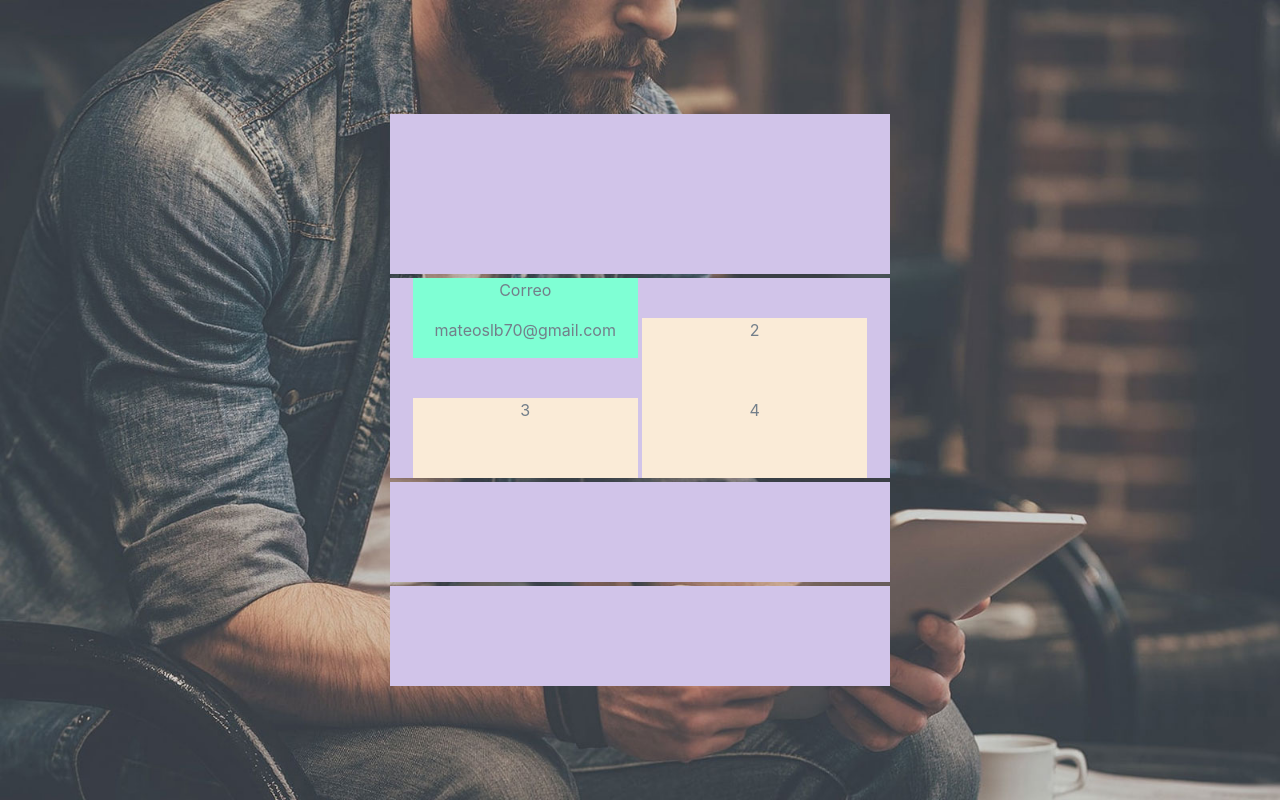
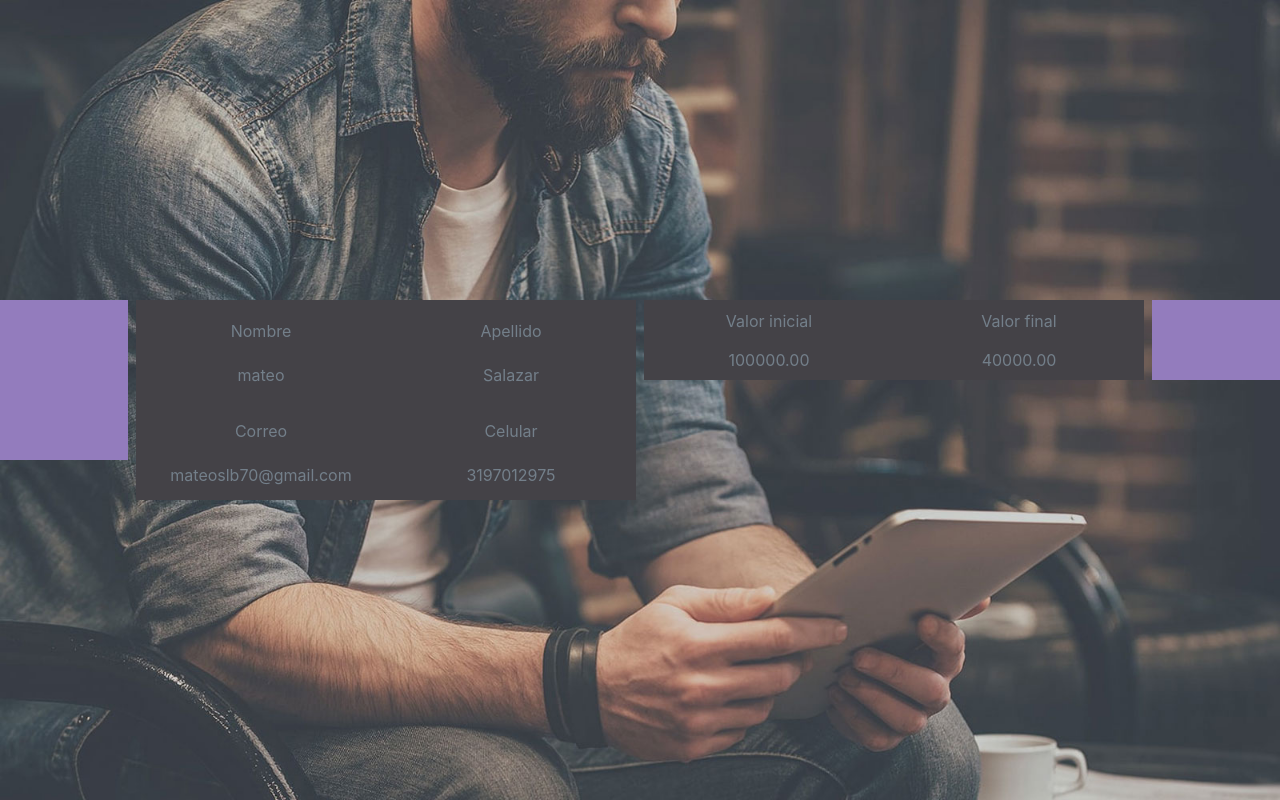
Before and after one commit to matsl92/Ballot_shop, a Django app: page /inputs/ in a window 1280 px wide. Run offline with Django 4.2, Linux system fonts and the light colour scheme; some libraries are stand-ins or nearby versions.

Commit message:
personal-data, prices and gateway bill section layouts are done

```diff
--- a/static/css/inputs.css
+++ b/static/css/inputs.css
@@ -1,3 +1,18 @@
+:root {
+  --cream: rgb(220, 198, 174);
+  --black: rgb(15, 17, 16);
+  --yellow: rgb(205, 169, 95);
+  --red: rgb(202,47,42);
+  --gray: rgb(117, 114, 99);
+  --brown: rgb(118, 66, 42);
+  --orange: rgb(210, 112, 51);
+  --green: rgb(12, 77, 47);
+  --light-brown: rgb(132, 97, 77);
+  --light-green: rgb(127, 163, 102);
+  --dark-brown: rgb(36, 27, 22);
+  --epayco-blue: rgb(28, 14, 73)
+}
+
 /*
 =====
 HELPERS
@@ -270,10 +285,15 @@
       text-decoration: var(--uirLinkTextDecoration) !important;
   }
 
+
+#bill {
+  display: flex;
+}
+
 .bill-section {
-  background-color: #D1C4E9;
+  background-color: #937cbd;
   display: block;
-  width: 70vw;
+  width: 85vw;
   max-width: 500px;
   margin: 4px;
 }
@@ -283,75 +303,108 @@
 }
 
 #personal-data {
-  padding: 1vh, 1vw;
   height:25vh;
   display: flex;
   flex-direction: column;
+  justify-content: space-evenly;}
+
+.row-1 {
+  background-color: #181520;
+  height: 50%;
+  display: flex;
+  flex-direction: column;
+  justify-content: space-evenly;
+}
+
+.cont-2 {
+  background-color: #4508eb;
+  height: 50%;
+  display: flex;
+  flex-direction: row;
+  justify-content: space-evenly;
+}
+
+.field-item {
+  background-color: #444247;
+  display: flex;
+  align-items: center;
+  height: 100%;
+  padding: 7px;
+}
+
+.field-name {
+  width: 25%;
   justify-content: center;
 }
 
-.personal-data-field {
-  display: inline-block;
-  width: 30vw;
-  height: 10vh;
-  background-color: antiquewhite;
-  /* min-width: 210px; */
+.field-value {
+  width: 75%;
+  justify-content: flex-start;
 }
 
-.field-name {
-  background-color: aquamarine;
-  display: block;
-  height: 5vh;
-  width: 30vw;
+#prices {
+  height: 10vh;
+  display: flex;
+  justify-content: center;
 }
 
-.field-value {
-  background-color: aquamarine;
-  display: block;
-  height: 5vh;
-  width: 30vw;
+#prices > .cont-2 {
+  background-color: aqua;
+  width: 50%;
+  height: 100%;
+  flex-direction: column;
 }
 
-@media (max-width: 600px) {
-  .personal-data-field {
-    width: 60vw;
-    height: 5vh;
+#prices > .cont-2 > .field-item {
+  height: 50%;
+  width: 100%;
+}
+
+#prices .field-value {
+  justify-content: center;
+}
+
+#gateway {
+  height: 10vh;
+  display: flex;
+  justify-content: center;
+  align-items: center;
+}
+
+#epayco-button {
+  background-image: url(../images/items/epayco-white-logo.png);
+  background-size: 105px;
+  background-repeat: no-repeat;
+  background-position: center;
+  background-color: var(--epayco-blue);
+  display: block;
+  width: 205px;
+  height: 50px;
+   border-radius: 30px;
+}
+
+#epayco-button:hover {
+  background-color: rgb(255, 255, 255);
+  background-image: url('../images/items/epayco-blue-logo.png');
+}
+
+@media (min-width: 600px) {
+  .row-1 {
+    flex-direction: row;
+  }
+
+  .cont-2 {
+    width: 100%;
+    height: 100%;
+    flex-direction: column;
+  }
+
+  .field-item {
+    width: 100%;
+    justify-content: center;
   }
 
   .field-name {
-    display: inline-block;
-    height: 5vh;
-    width: 13vw;
-  }
-
-  .field-value {
-    display: inline-block;
-    height: 5vh;
-    width: 45vw;
-  }
-
-}
-
-@media (min-width: 750px) {
-  .personal-data-field {
-    max-width: 225px;
-  }
-
-  .field-name {
-    max-width: 225px;
-    /* height: 11vh; */
-  }
-
-  .field-value {
-    max-width: 225px;
-    /* height: 11vh; */
+    align-items: end;
   }
 }
-
-#prices {
-  height: 12.5vh;
-}
-
-#gateway {
-  height: 12.5vh;
-}
--- a/static/css/modified_template_styles.css
+++ b/static/css/modified_template_styles.css
@@ -10,6 +10,7 @@
     --light-brown: rgb(132, 97, 77);
     --light-green: rgb(127, 163, 102);
     --dark-brown: rgb(36, 27, 22);
+    --epayco-blue: rgb(28, 14, 73)
 }
 
 .header {
--- a/templates/store/inputs.html
+++ b/templates/store/inputs.html
@@ -17,36 +17,43 @@
     </section>
 
     <section id="personal-data" class="bill-section">
-      <div class="personal-data-row">
-        <div class="personal-data-field">
-          <div class="field-name">Correo</div>
-          <div class="field-value">mateoslb70@gmail.com</div>
+      <div class="row-1">
+        <div class="cont-2">
+          <div class="field-name field-item">Nombre</div>
+          <div class="field-value field-item">mateo</div>
         </div>
-        <div class="personal-data-field">2
-
+        <div class="cont-2">
+          <div class="field-name field-item">Apellido</div>
+          <div class="field-value field-item">Salazar</div>
         </div>
-
       </div>
-
-      <div class="personal-data-row">
-
-        <div class="personal-data-field">3
-
+      <div class="row-1">
+        <div class="cont-2">
+          <div class="field-name field-item">Correo</div>
+          <div class="field-value field-item">mateoslb70@gmail.com</div>
         </div>
-        <div class="personal-data-field">4
-
+        <div class="cont-2">
+          <div class="field-name field-item">Celular</div>
+          <div class="field-value field-item">3197012975</div>
         </div>
-
       </div>
-
     </section>
 
     <section id="prices" class="bill-section">
-
+        <div class="cont-2">
+          <div class="field-name field-item">Valor inicial</div>
+          <div class="field-value field-item">100000.00</div>
+        </div>
+        <div class="cont-2">
+          <div class="field-name field-item">Valor final</div>
+          <div class="field-value field-item">40000.00</div>
+        </div>
     </section>
 
     <section id="gateway" class="bill-section">
-
+      <div class="row1">
+        <a id="epayco-button" href=""></a>
+      </div>
     </section>
 
 
```
Also changed, not shown: static/images/items/epayco-blue-logo.png (added), static/images/items/epayco-white-logo.png (added).
